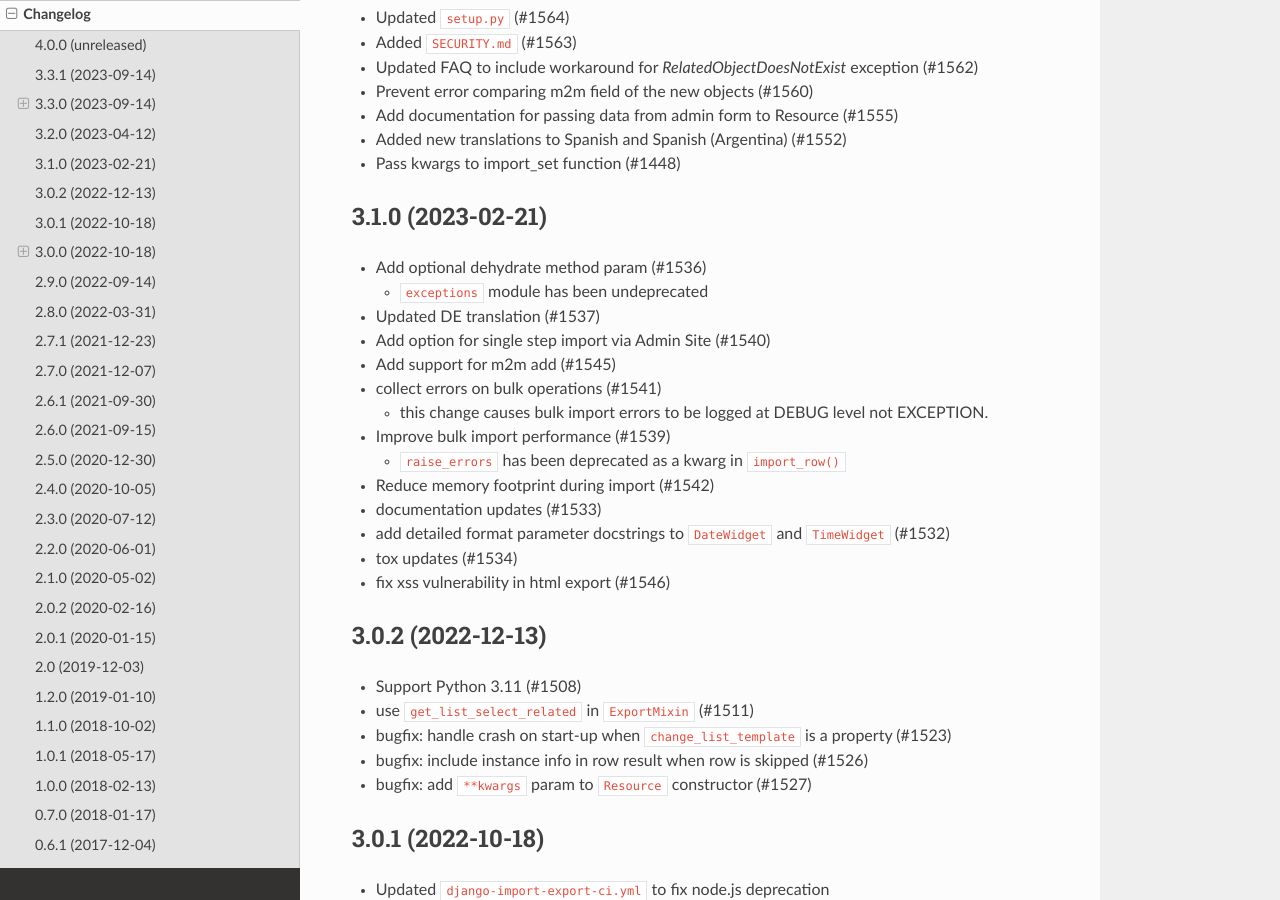
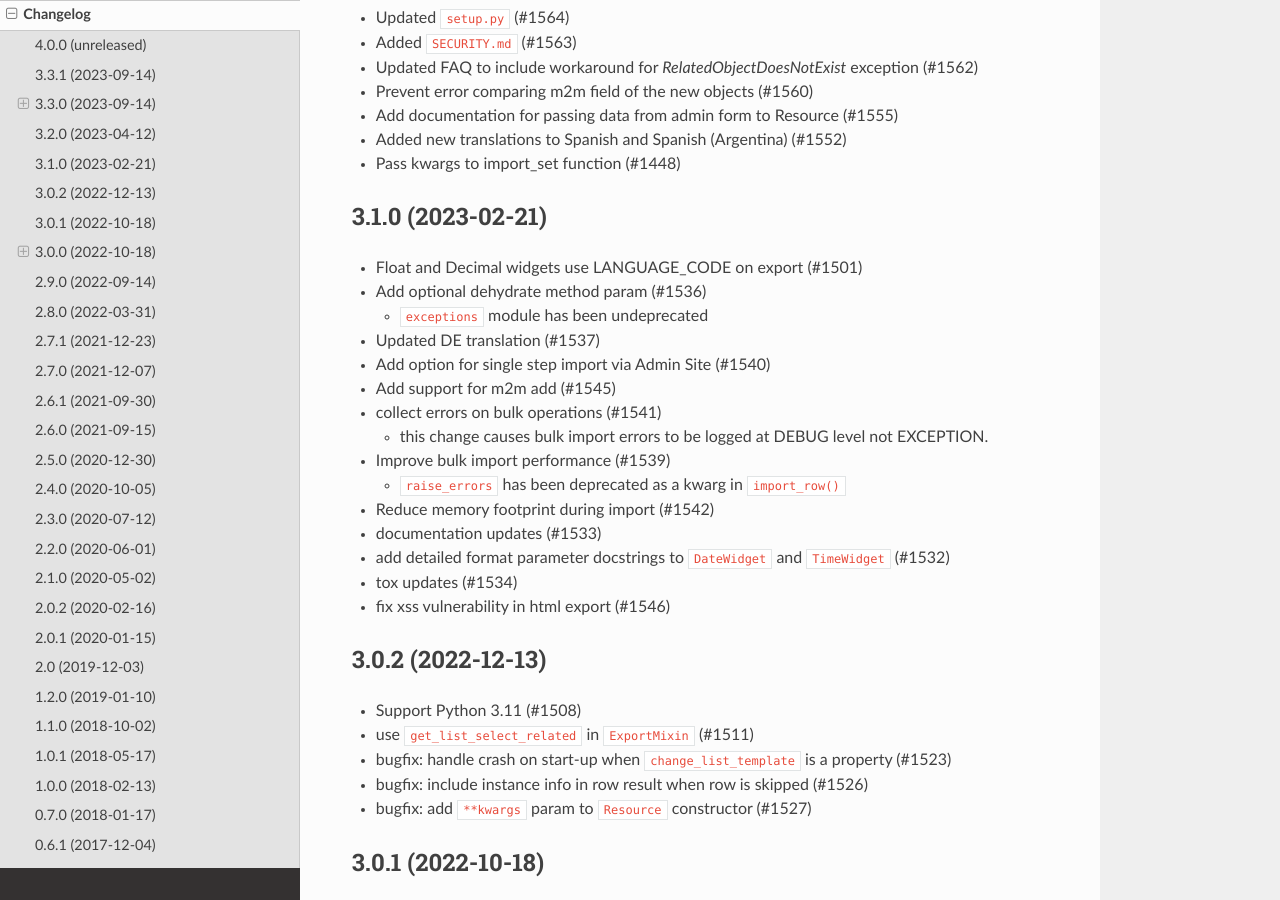
Before and after one commit to django-import-export/django-import-export, a Sphinx documentation site: the page built from docs/changelog.rst, in a window 1280 px wide and 900 px high, scrolled down 1742 px. Built offline with Sphinx 7.4.7 and the Read the Docs theme 2.0.0, drawn with Linux system fonts in a browser that asks for light colours; pages that are not in the unit, such as notebooks, are missing from menus.

Commit message:
added missing changelog entry

```diff
--- a/docs/changelog.rst
+++ b/docs/changelog.rst
@@ -93,6 +93,7 @@ Documentation
 3.1.0 (2023-02-21)
 ------------------
 
+- Float and Decimal widgets use LANGUAGE_CODE on export (#1501)
 - Add optional dehydrate method param (#1536)
 
   - ``exceptions`` module has been undeprecated
```
